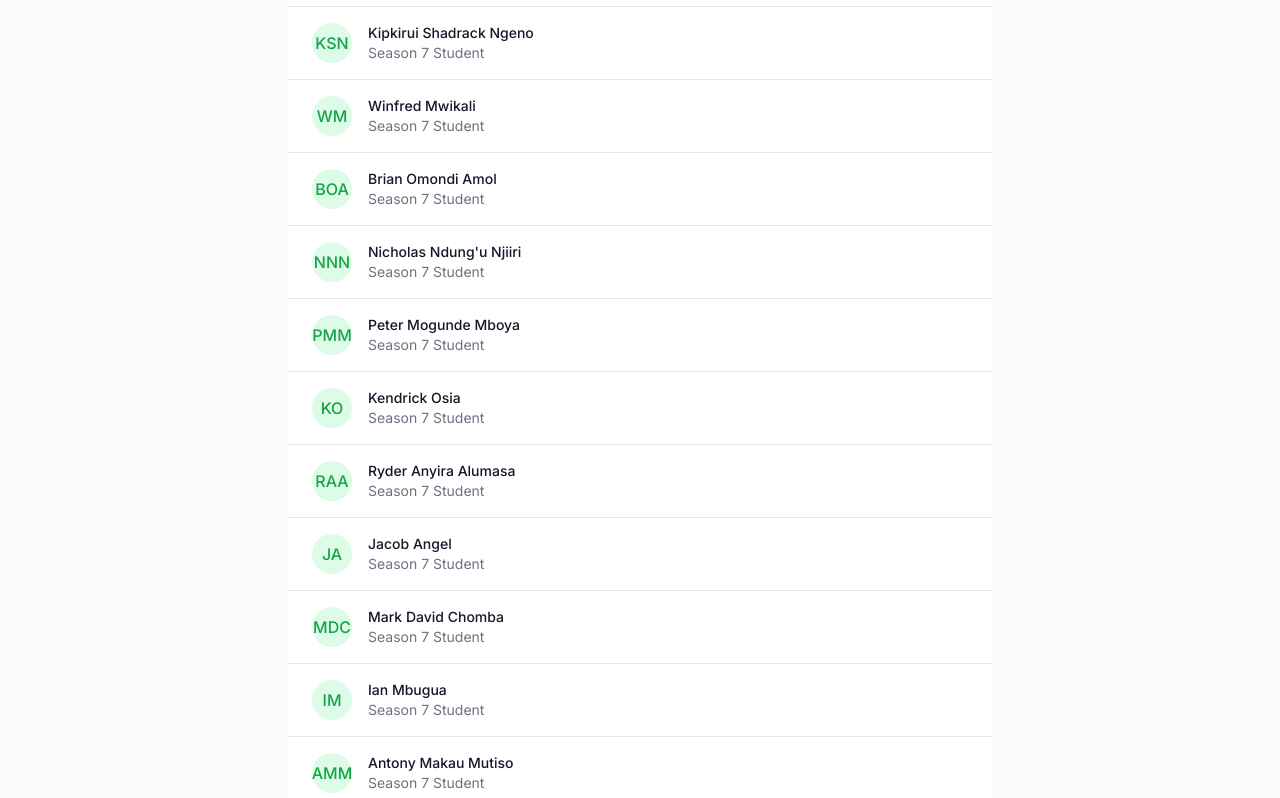
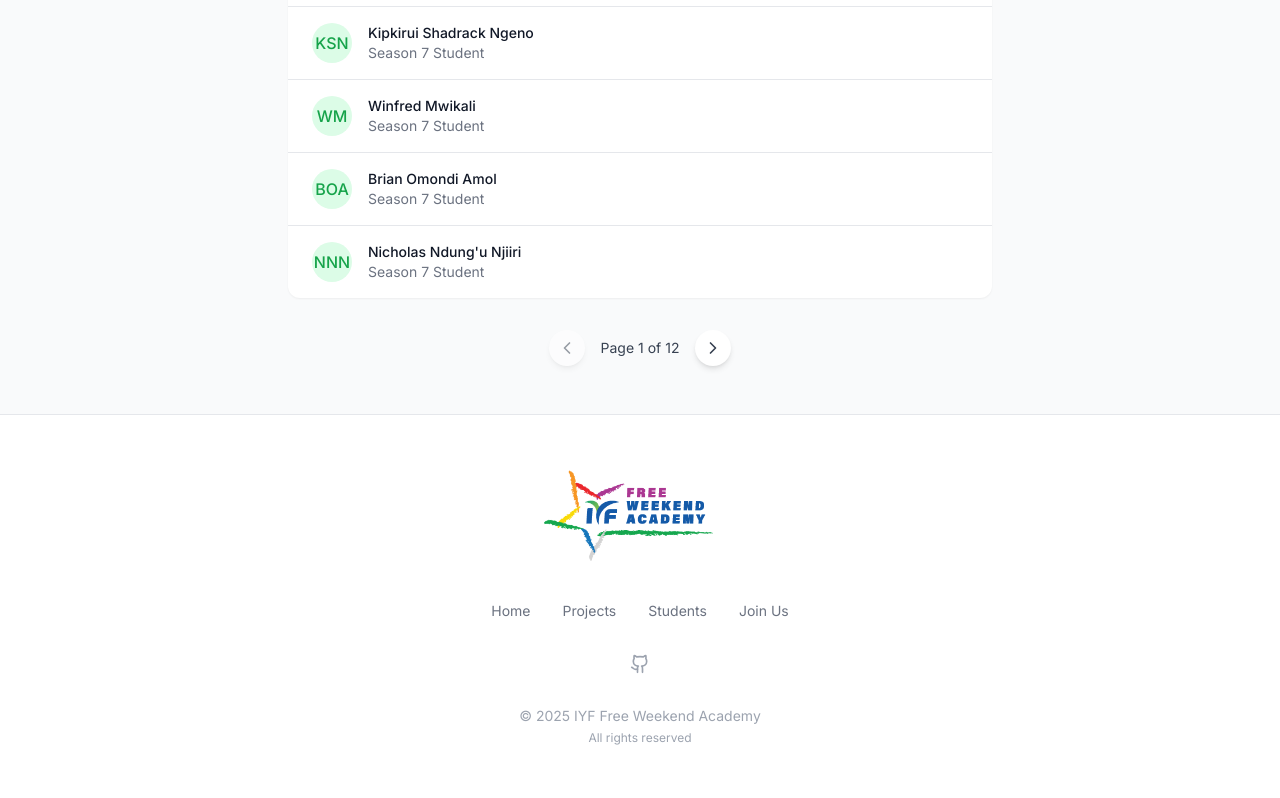
Before and after one commit to CardenDante/Projects-display, a Next.js app in the folder iyf-showcase/: page /students in a window 1280 px wide. Shown: the part 909-1707 px from the top of the page. Built offline with nearby package versions, Linux system fonts and the light colour scheme.

Commit message:
`feat: added pagination and search functionality to students page`

```diff
--- a/iyf-showcase/src/app/students/page.tsx
+++ b/iyf-showcase/src/app/students/page.tsx
@@ -1,10 +1,13 @@
 'use client';
 
-import React, { useState } from 'react';
-import { Search } from 'lucide-react';
+
+import React, { useState, useMemo } from 'react';
+import { Search, ChevronLeft, ChevronRight } from 'lucide-react';
 
 const StudentsPage = () => {
   const [searchTerm, setSearchTerm] = useState('');
+  const [currentPage, setCurrentPage] = useState(1);
+  const studentsPerPage = 10;
 
   // Top performers first (sorted by score)
   const students = [
@@ -127,10 +130,27 @@ const StudentsPage = () => {
     "Elvis Otieno",
     "Chul loang Chuol"
   ];
+  // Filter students based on search term
+  const filteredStudents = useMemo(() =>
+    students.filter(student =>
+      student.toLowerCase().includes(searchTerm.toLowerCase())
+    ),
+    [searchTerm, students]
+  );
 
-  const filteredStudents = students.filter(student =>
-    student.toLowerCase().includes(searchTerm.toLowerCase())
-  );
+  // Paginate filtered students
+  const paginatedStudents = useMemo(() => {
+    const startIndex = (currentPage - 1) * studentsPerPage;
+    return filteredStudents.slice(startIndex, startIndex + studentsPerPage);
+  }, [filteredStudents, currentPage]);
+
+  // Calculate total pages
+  const totalPages = Math.ceil(filteredStudents.length / studentsPerPage);
+
+  // Handle page change
+  const handlePageChange = (newPage: React.SetStateAction<number>) => {
+    setCurrentPage(newPage);
+  };
 
   return (
     <div className="min-h-screen pt-16">
@@ -161,7 +181,10 @@ const StudentsPage = () => {
               placeholder="Search students..."
               className="w-full rounded-lg border-gray-200 pl-10 pr-4 py-2 focus:border-green-500 focus:ring-green-500"
               value={searchTerm}
-              onChange={(e) => setSearchTerm(e.target.value)}
+              onChange={(e) => {
+                setSearchTerm(e.target.value);
+                setCurrentPage(1); // Reset to first page when searching
+              }}
             />
           </div>
         </div>
@@ -170,9 +193,11 @@ const StudentsPage = () => {
       {/* Students List */}
       <section className="py-12 bg-gray-50">
         <div className="mx-auto max-w-3xl px-4 sm:px-6 lg:px-8">
+          {paginatedStudents.length > 0 ? (
+            <>
               <div className="bg-white rounded-xl shadow-sm overflow-hidden">
                 <ul className="divide-y divide-gray-200">
-              {filteredStudents.map((student, index) => (
+                  {paginatedStudents.map((student, index) => (
                     <li
                       key={index}
                       className="relative group hover:bg-green-50 transition-colors"
@@ -201,6 +226,38 @@ const StudentsPage = () => {
                   ))}
                 </ul>
               </div>
+
+              {/* Pagination Controls */}
+              <div className="flex justify-center items-center mt-8 space-x-4">
+                <button
+                  onClick={() => handlePageChange(currentPage - 1)}
+                  disabled={currentPage === 1}
+                  className="p-2 rounded-full bg-white shadow-md disabled:opacity-50 disabled:cursor-not-allowed hover:bg-gray-100 transition-colors"
+                >
+                  <ChevronLeft className="h-5 w-5 text-gray-700" />
+                </button>
+                <span className="text-sm text-gray-700">
+                  Page {currentPage} of {totalPages}
+                </span>
+                <button
+                  onClick={() => handlePageChange(currentPage + 1)}
+                  disabled={currentPage === totalPages}
+                  className="p-2 rounded-full bg-white shadow-md disabled:opacity-50 disabled:cursor-not-allowed hover:bg-gray-100 transition-colors"
+                >
+                  <ChevronRight className="h-5 w-5 text-gray-700" />
+                </button>
+              </div>
+            </>
+          ) : (
+            <div className="bg-white rounded-xl shadow-sm p-8 text-center">
+              <h3 className="text-lg font-medium text-gray-900 mb-2">
+                No students found
+              </h3>
+              <p className="text-gray-600">
+                Try adjusting your search terms to find what you're looking for.
+              </p>
+            </div>
+          )}
         </div>
       </section>
     </div>
```
Lines whose indentation alone changed are shown as unchanged.
